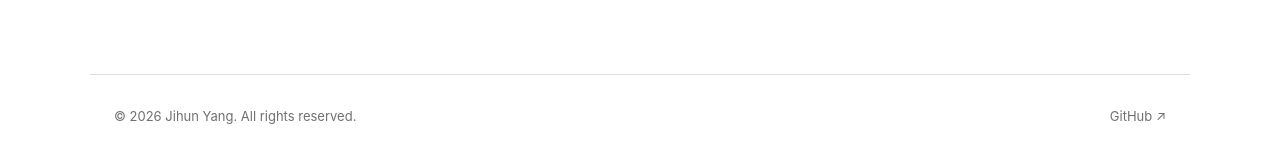
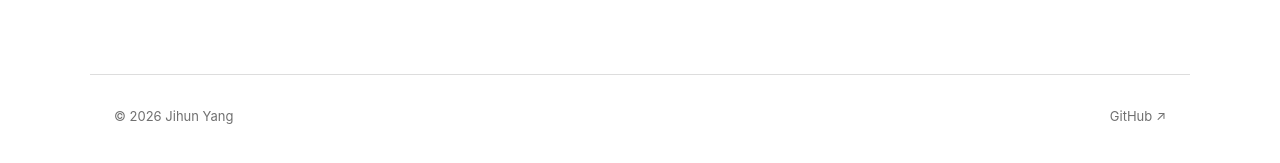
Before and after one commit to JihunYangKR/JihunYangKR.github.io, a Jekyll site: the page built from index.html, in a window 1280 px wide and 900 px high, scrolled down 1873 px. Shown: the part 723-886 px from the top of the window. Built offline with Jekyll 4.4.1, drawn with Linux system fonts in a browser that asks for light colours.

Commit message:
Update index.html

```diff
--- a/index.html
+++ b/index.html
@@ -212,7 +212,7 @@ layout: null
     <footer>
 
         <div>
-            © 2026 Jihun Yang. All rights reserved.
+            © 2026 Jihun Yang
         </div>
 
         <div>
```
